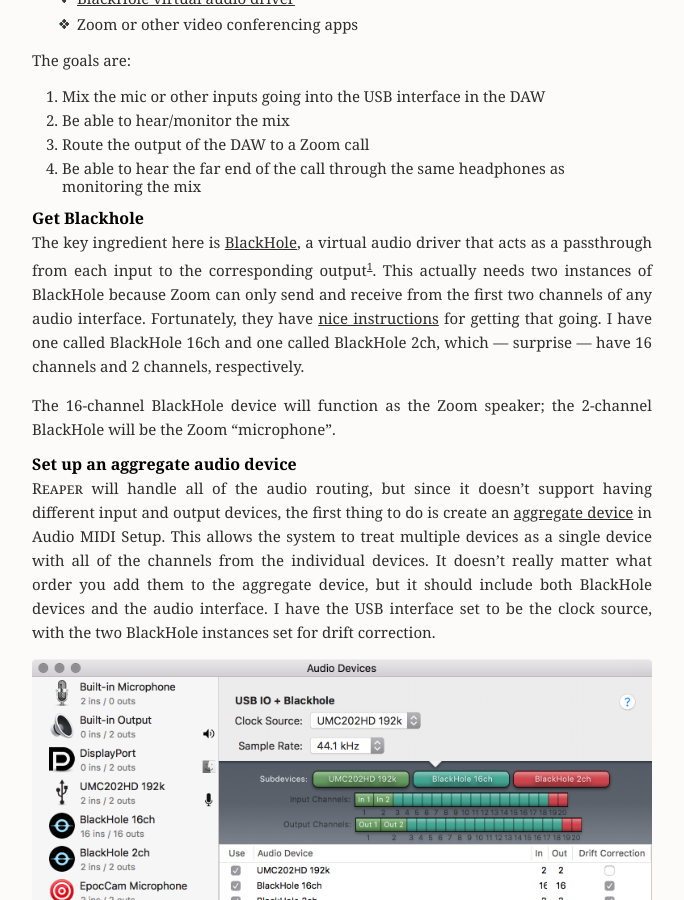
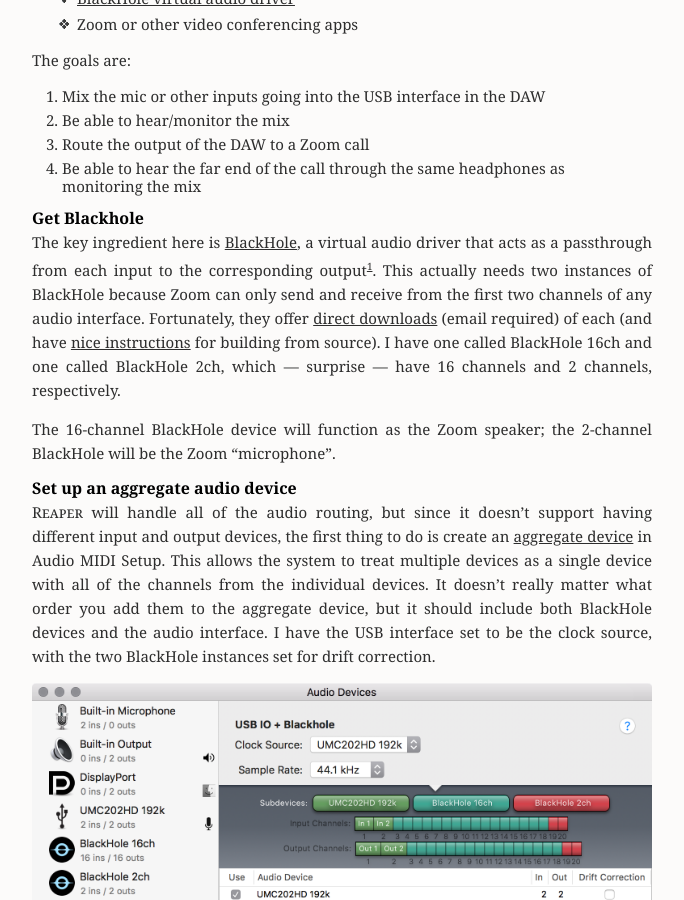
Before and after one commit to Noleli/homepage, a Jekyll site: the page built from _posts/2020-12-27-telephone-colophon-or-how-i-overengineered-my-call-audio.md, in a window 1280 px wide and 900 px high, scrolled down 1043 px. Shown: the whole window, without its empty margins (138-822 px from the left). Built offline with Jekyll 4.4.1, drawn with Linux system fonts in a browser that asks for light colours; comment, search, counter and statistics services are not loaded; some of the changed text lies outside the part shown.

Commit message:
BlackHole offers installers for 16- and 2-channel versions now

```diff
--- a/_posts/2020-12-27-telephone-colophon-or-how-i-overengineered-my-call-audio.md
+++ b/_posts/2020-12-27-telephone-colophon-or-how-i-overengineered-my-call-audio.md
@@ -42,7 +42,7 @@
 
 The key ingredient here is [BlackHole](https://github.com/ExistentialAudio/BlackHole), a virtual audio driver that acts as a passthrough from each input to the corresponding output[^loopback].
 This actually needs two instances of BlackHole because Zoom can only send and receive from the first two channels of any audio interface.
-Fortunately, they have [nice instructions](https://github.com/ExistentialAudio/BlackHole/wiki/Running-Multiple-BlackHole-Drivers) for getting that going.
+Fortunately, they offer [direct downloads](https://existential.audio/blackhole/) (email required) of each (and have [nice instructions](https://github.com/ExistentialAudio/BlackHole/wiki/Running-Multiple-BlackHole-Drivers) for building from source).
 I have one called BlackHole 16ch and one called BlackHole 2ch, which --- surprise --- have 16 channels and 2 channels, respectively.
 
 The 16-channel BlackHole device will function as the Zoom speaker; the 2-channel BlackHole will be the Zoom "microphone".
```
Also changed, not shown: other parts of _posts/2020-12-27-telephone-colophon-or-how-i-overengineered-my-call-audio.md (+1 -1 lines).
